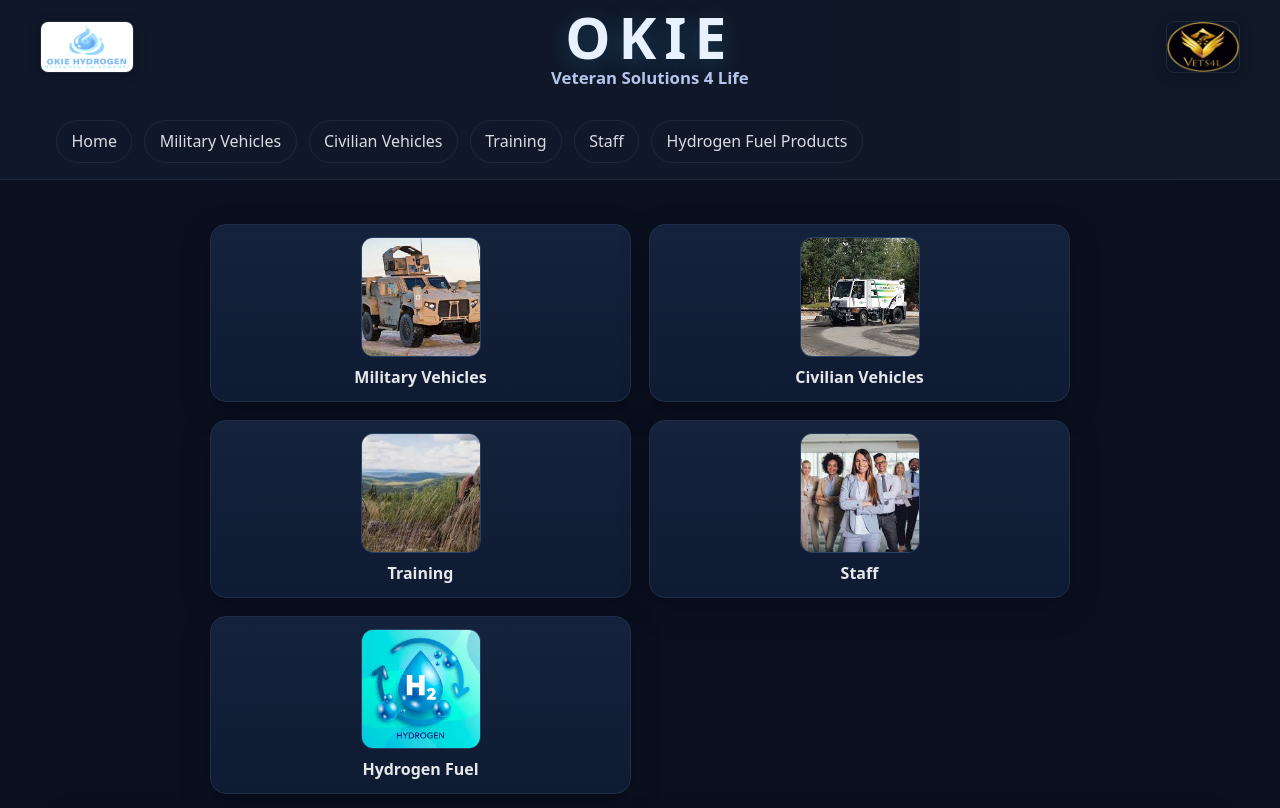
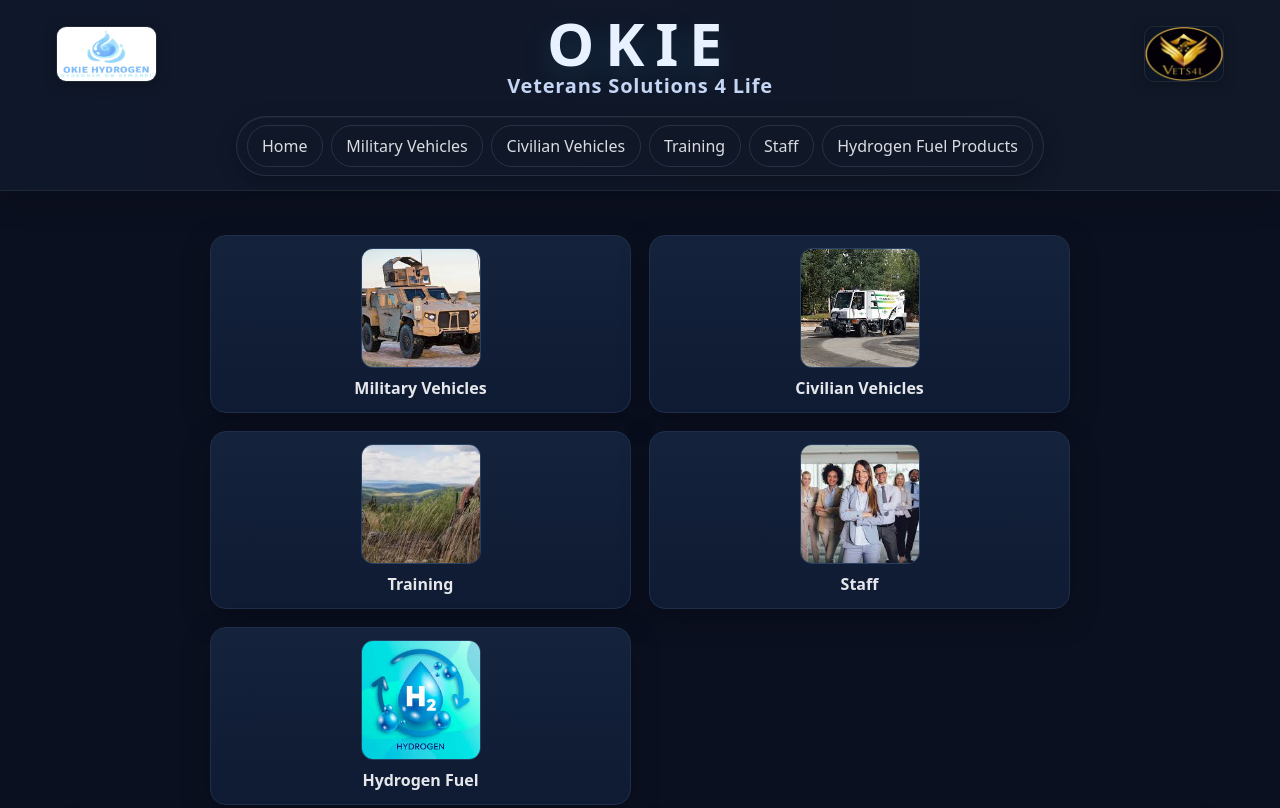
Before and after one commit to brick227/OKIE, a plain HTML site: page index.html in a window 1280 px wide. Shown: the top 808 px of the page. Drawn offline with Linux system fonts and the light colour scheme.

Commit message:
Add files via upload

```diff
--- a/index.html
+++ b/index.html
@@ -8,17 +8,19 @@
 </head>
 <body>
 
+
 <header>
-  <div class="container header-bar">
+  <div class="header-wrap">
+    <div class="brandbar">
       <img class="logo" src="assets/okie.png" alt="OKIE logo">
       <div class="titles">
-      <div class="okie-title">OKIE</div>
-      <div class="vets-sub">Veteran Solutions 4 Life</div>
+        <div class="okie">OKIE</div>
+        <div class="sub">Veterans Solutions 4 Life</div>
       </div>
       <img class="logo" src="assets/v4l.png" alt="V4L logo">
     </div>
-  <div class="container">
-    <nav>
+    <div class="navwrap">
+      <nav class="navglass">
         <a href="index.html">Home</a>
         <a href="military.html">Military Vehicles</a>
         <a href="civilian.html">Civilian Vehicles</a>
@@ -27,7 +29,9 @@
         <a href="hydrogen.html">Hydrogen Fuel Products</a>
       </nav>
     </div>
+  </div>
 </header>
+
 
 
 <main><div class="container">
--- a/style.css
+++ b/style.css
@@ -71,3 +71,40 @@ h1{font-size:clamp(1.5rem,2vw+1rem,2.25rem);margin:.25rem 0 0}
 header nav{display:flex;gap:.75rem;flex-wrap:wrap;margin:.65rem 0 0}
 header nav a{color:var(--text);text-decoration:none;padding:.55rem .9rem;border:1px solid #1f2937;border-radius:999px;opacity:.95}
 header nav a:hover{border-color:#334155;opacity:1}
+
+/* --- Opinionated Header v8 --- */
+header{
+  position:sticky; top:0; z-index:50;
+  backdrop-filter:saturate(130%) blur(6px);
+  box-shadow:0 8px 30px rgba(0,0,0,.2);
+  background:
+    radial-gradient(1200px 400px at 50% -250px, rgba(56,189,248,.09), transparent 60%),
+    linear-gradient(90deg,#0f172a 0%, #111827 100%);
+  border-bottom:1px solid #1f2937;
+}
+.header-wrap{max-width:1200px;margin:0 auto;padding:10px 16px;}
+.brandbar{display:grid;grid-template-columns:80px 1fr 80px;align-items:center;gap:12px}
+.brandbar .logo{height:56px;width:auto;border-radius:10px;background:#0c1526;border:1px solid #1f2937;box-shadow:0 2px 14px rgba(0,0,0,.25)}
+.brandbar .titles{text-align:center;line-height:1.1}
+.brandbar .okie{font-weight:900;letter-spacing:.18em;text-transform:uppercase;
+  font-size:clamp(2.2rem,3.4vw + 1rem,3.8rem);color:#e7f1ff;text-shadow:0 10px 30px rgba(56,189,248,.18)}
+.brandbar .sub{font-weight:600;color:#cfe1ff;opacity:.95;font-size:clamp(1rem,1.1vw + .4rem,1.25rem);letter-spacing:.04em}
+.navwrap{display:flex;justify-content:center;margin:8px 0 4px}
+.navglass{
+  display:flex;gap:.5rem;flex-wrap:wrap;justify-content:center;
+  background:linear-gradient(180deg,rgba(17,24,39,.65),rgba(17,24,39,.35));
+  border:1px solid rgba(51,65,85,.6);
+  border-radius:999px;padding:8px 10px;
+  box-shadow:0 6px 20px rgba(0,0,0,.25), inset 0 1px rgba(255,255,255,.05);
+}
+.navglass a{
+  color:#e5e7eb;text-decoration:none;padding:.5rem .9rem;
+  border-radius:999px;border:1px solid rgba(51,65,85,.7);
+}
+.navglass a:hover{background:rgba(30,41,59,.6)}
+@media (max-width:640px){
+  .brandbar{grid-template-columns:56px 1fr 56px}
+  .brandbar .logo{height:44px}
+  .navglass{gap:.25rem; padding:6px}
+  .navglass a{padding:.45rem .7rem; font-size:.95rem}
+}
```
Also changed, not shown: civilian.html (+9 -5 lines), hydrogen.html (+9 -5 lines), military.html (+9 -5 lines), staff.html (+9 -5 lines), training.html (+9 -5 lines). Lines whose indentation alone changed are shown as unchanged.
